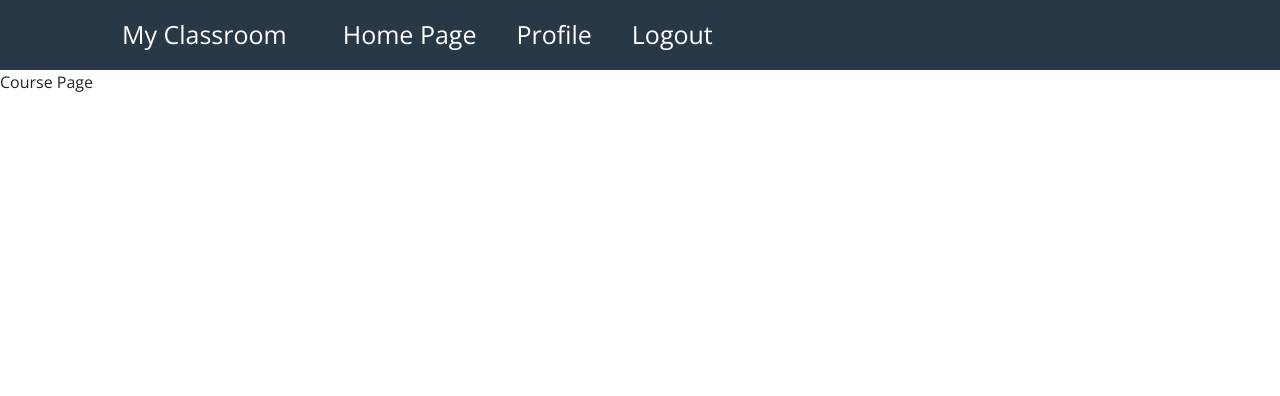
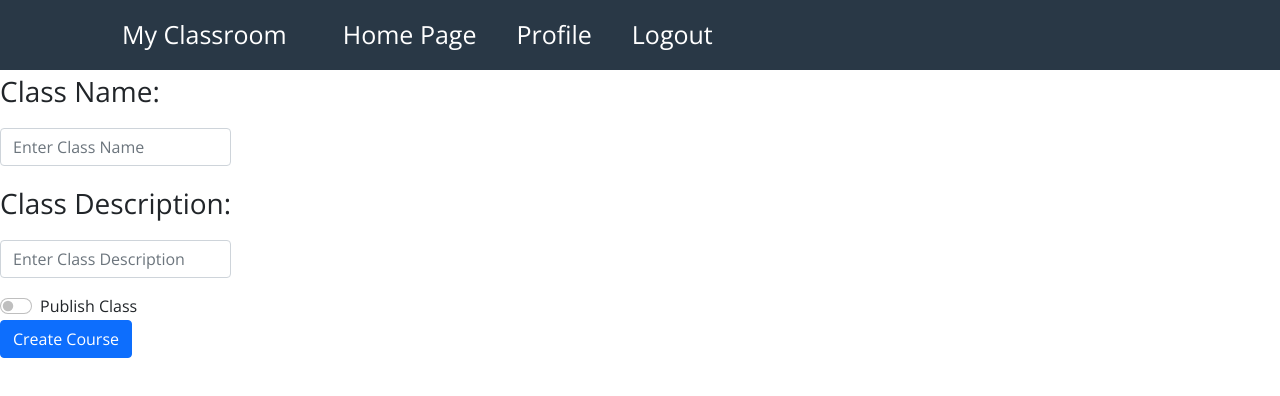
Before and after one commit to OSU-MC/MyClassroom, a React (Create React App) app: page /createcourse in a window 1280 px wide. Shown: the top 396 px of the page. Built offline with nearby package versions, Linux system fonts and the light colour scheme; no server answers.

Commit message:
finished join and create course

```diff
--- a/src/App.js
+++ b/src/App.js
@@ -11,6 +11,7 @@ import ResetPassword from './pages/ResetPassword'
 import Confirm from './pages/Confirm'
 import Landing from './pages/Landing'
 import Course from './pages/Course'
+import AddCourse from './pages/AddCourse'
 
 import Navigation from './components/nav/Navigation'
 import useAuth from './hooks/useAuth'
@@ -40,6 +41,7 @@ function App() {
           <Route path='/' element= {<Landing/> }/>
           <Route path='/profile' element={ <Profile /> } />
           <Route path='/confirm' element={ <Confirm /> } />
+          <Route path='/createcourse' element={ <AddCourse/> }/>
         </Route>
         <Route path='/:courseId' element={ <Navigation inCourse={true}></Navigation> }>
             <Route path='' element={ <Course /> } />
--- a/src/components/JoinCourse.js
+++ b/src/components/JoinCourse.js
@@ -3,6 +3,12 @@ import { Button, Form } from "react-bootstrap"
 import { useDispatch } from 'react-redux';
 import { joinCourse } from "../redux/actions";
 import apiUtil from '../utils/apiUtil'
+
+/******************************************************/
+//Bugs:
+//if A student enters a course which they have already joined
+//no message for joinCodes which don't have a match
+/******************************************************/
 
 function JoinCourse(props){
     const dispatch = useDispatch()
@@ -47,22 +53,12 @@ function JoinCourse(props){
     //response of the courses/join endpoint is made up of section and enrollment
     //using the course_id in enrollment we can grab the course and update our redux
     async function getJoinedCourse(joinResponse){
-        try{
-            const courseResponse = await apiUtil("get", "courses/");
-            if(courseResponse.status == 200){
-                courseResponse.data.studentCourses.map((course) =>{
-                    if(course.id == joinResponse.data.enrollment.courseId){
-                        setJoinedCourse(course)
-                    }
-                })
+        const courses = useCourses()
+        courseResponse.data.studentCourses.map((course) =>{
+            if(course.id == joinResponse.data.enrollment.courseId){
+                setJoinedCourse(course)
             }
-        }catch (e) {
-            if (e instanceof DOMException) {
-                console.log("== HTTP request cancelled")
-            } else {
-                throw e;
-            }
-        }
+        })
     }
 
     return (
--- /dev/null
+++ b/src/pages/AddCourse.js
@@ -0,0 +1,78 @@
+import React, { useState } from 'react'
+import { Button, Form } from "react-bootstrap"
+import { useDispatch } from 'react-redux';
+import { createCourse } from "../redux/actions";
+import apiUtil from '../utils/apiUtil'
+
+function AddCourse(props){
+    const [name, setName] = useState("")
+    const [description, setDescription] = useState("")
+    const [published, setPublished] = useState()
+
+    async function postCourse(newCoursePayload){
+        //make a POST course api call
+        let response = {}
+
+        try{
+            response = await apiUtil("post", "/courses", newCoursePayload)
+        }catch(e){
+            if (e instanceof DOMException) {
+                console.log("== HTTP request cancelled")
+            } else {
+                throw e;
+            }
+        }
+
+        //update the redux
+        if(response.status == 201){
+            dispatch(createCourse(response.body.course))
+        }
+        else{
+            console.log("Something went wrong here")
+        }
+    }
+
+    function addCourseSubmit(){
+        const newCourse = {
+            name: name,
+            description: description,
+            published: published
+        }
+
+        postCourse(newCourse)
+    }
+
+    return (
+        <>
+        <Form onSubmit={() => addCourseSubmit()}>
+            <Form.Group className="inputNameContainer" controlId="name">
+                <Form.Label>Class Name:</Form.Label>
+                <Form.Control
+                    type="text"
+                    placeholder="Enter Class Name"
+                    onChange={(e) => setName(e.target.value)}/>
+            </Form.Group>
+            <Form.Group className="inputDescriptionContainer" controlId="description">
+                <Form.Label>Class Description:</Form.Label>
+                <Form.Control
+                    type="text"
+                    placeholder="Enter Class Description"
+                    onChange={(e) => setDescription(e.target.value)}/>
+            </Form.Group>
+            <Form.Group className="inputPublishedContainer" controlId="published">
+                <Form.Check
+                    type="switch"
+                    id="publishSwitch"
+                    label="Publish Class"
+                    size="large"
+                    onChange={(e) => setPublished(e.target.value)}/>
+            </Form.Group>
+            <Button variant="primary" type="submit">
+                Create Course
+            </Button>
+        </Form>
+        </>
+    )
+}
+
+export default AddCourse;
--- a/src/pages/Landing.js
+++ b/src/pages/Landing.js
@@ -3,6 +3,8 @@ import CourseCard from '../components/CourseCard'
 import { Button, Card } from "react-bootstrap"
 import useCourses from '../hooks/useCourses'
 import Notice from '../components/Notice'
+import JoinCourse from '../components/JoinCourse'
+import { Link } from 'react-router-dom';
 
 function Landing(props) {
     // Will implement ability to hide/show once we figure out best way to modify the
@@ -12,16 +14,25 @@ function Landing(props) {
     // cards for student and teacher courses
     return(
         <>
+            {/*No Courses*/}
             {!courses.studentCourses && !courses.instructorCourses && <Notice error={false} message={"You do not have any courses yet"}/>}
+
+            {/*Join Course button for all users*/}
+            <JoinCourse className="buttons"/>
+
+            {/*Student Courses*/}
             {courses.studentCourses && <div id="student-courses">
                 {courses.studentCourses.map((studentCourse) =>  {
                     return <CourseCard key={studentCourse.id} course={studentCourse} role={"student"} />
                 })}
             </div>}
 
+            {/*Teacher Courses*/}
             {courses.teacherCourses && <div id="teacher-courses">
                 <div className="buttons">
-                    <Button variant="secondary">Add Course</Button>
+                    <Link to={`/createcourse`}>
+                        <Button variant="secondary">Create Course</Button>
+                    </Link>
                 </div>
                 <div>
                     {courses.teacherCourses.map((teacherCourse) => {
```
Also changed, not shown: src/old_pages/InstructorStudentLanding.js (renamed from src/pages/InstructorStudentLanding.js).
